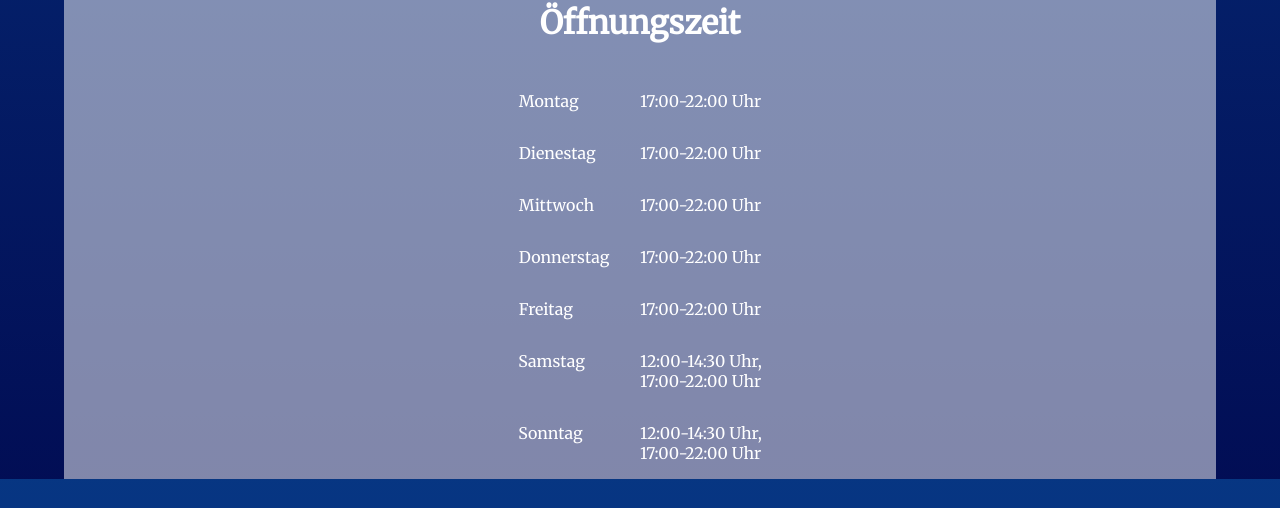
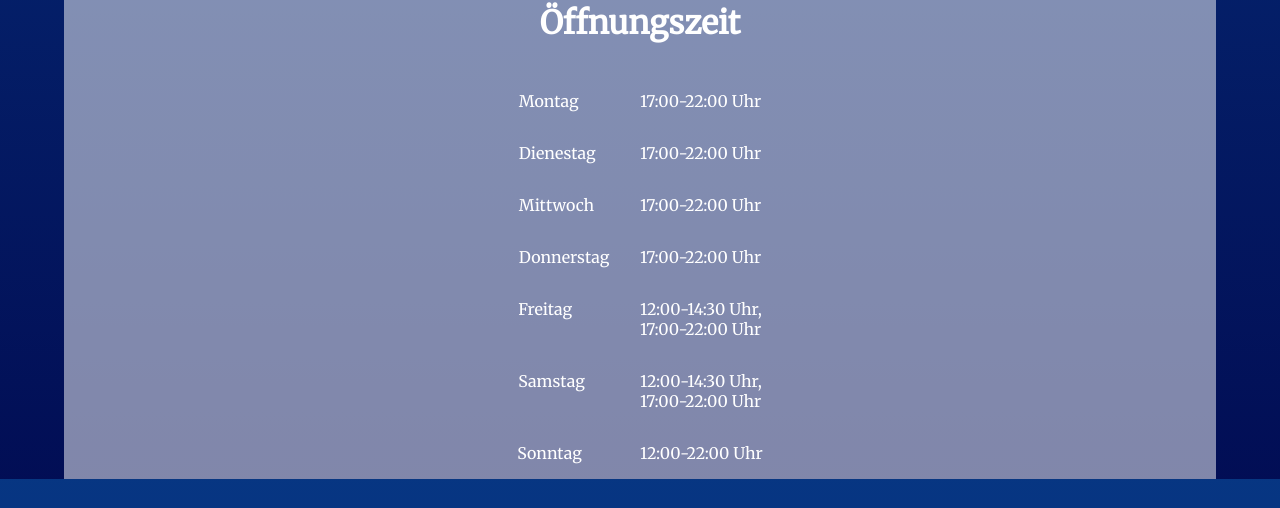
Before and after one commit to TheProgrammer01101/rhodos-luetjenburg, a plain HTML site: page index.html in a window 1280 px wide. Shown: the part 1836-2344 px from the top of the page. Drawn offline with Linux system fonts and the light colour scheme; files whose address does not match are found by name.

Commit message:
edited the timetable

```diff
--- a/index.html
+++ b/index.html
@@ -137,7 +137,7 @@
 
           <div class="day">
             <span>Freitag</span>
-            <span>17:00-22:00 Uhr</span>
+            <span>12:00-14:30 Uhr,<br>17:00-22:00 Uhr</span>
           </div>
 
           <div class="day">
@@ -147,7 +147,7 @@
 
           <div class="day">
             <span>Sonntag</span>
-            <span>12:00-14:30 Uhr, <br> 17:00-22:00 Uhr</span>
+            <span>12:00-22:00 Uhr</span>
           </div>
 
           </table>
```
